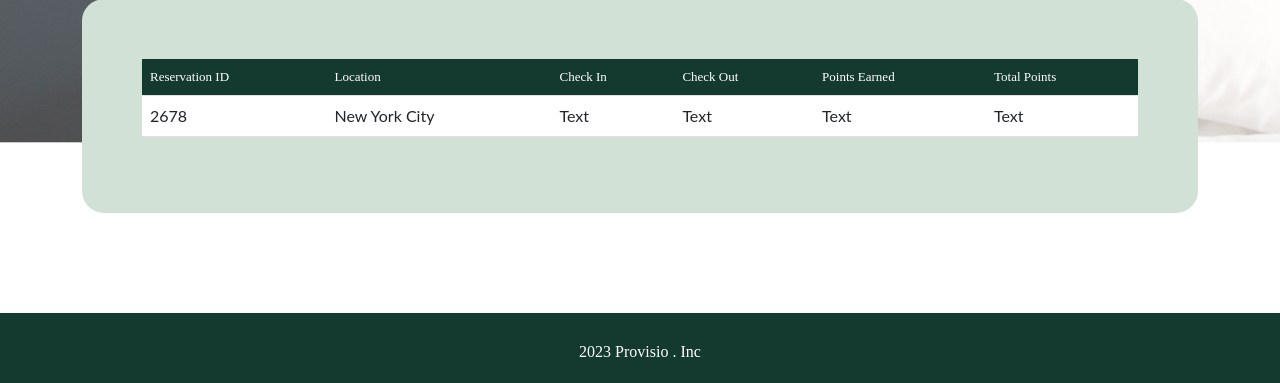
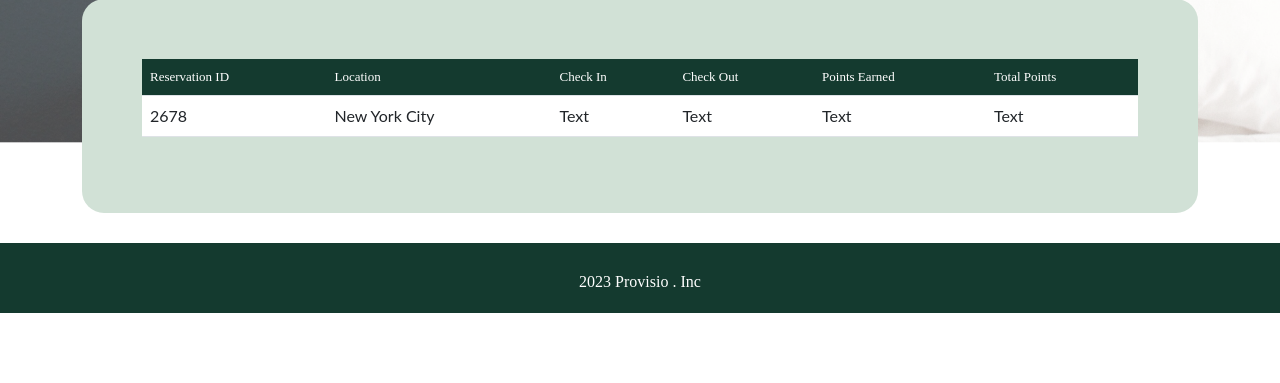
Before and after one commit to jpbefx/Provisio, a PHP site: page /customer-loyalty-propoints.php in a window 1280 px wide. Shown: the part 417-800 px from the top of the page. Run offline with PHP 8.4, Linux system fonts and the light colour scheme; some web fonts are replaced.

Commit message:
Footer fix

```diff
--- a/css/custom-style.css
+++ b/css/custom-style.css
@@ -21,7 +21,7 @@ body {
 }
 
 .mt-70 {
-	margin-top: 0px;
+	margin-top: -70px;
 }
 
 .mt-80 {
--- a/customer-loyalty-propoints.php
+++ b/customer-loyalty-propoints.php
@@ -34,7 +34,7 @@ CSD 460 - Red Team
             height: 70px;
             width: 100%;
             bottom: 0;
-            position: absolute;
+
         }
     </style>
     <?php
```
